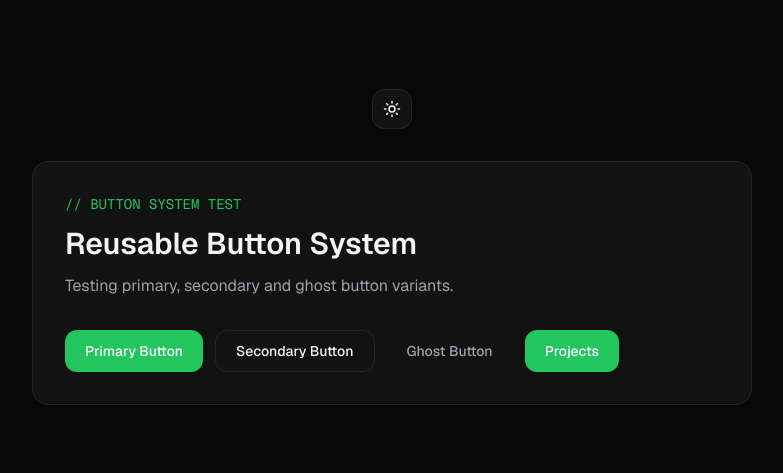
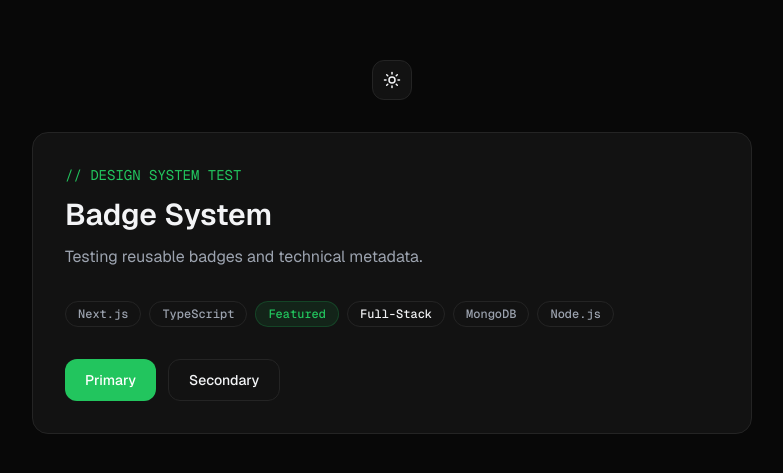
Before and after one commit to ayushjha12310/ayushjha-portfolio, a Next.js app: page / in a window 1280 px wide. Shown: the part 153-626 px from the top of the page, without its empty margins (248-1031 px from the left). Built offline with nearby package versions, Linux system fonts and the light colour scheme.

Commit message:
feat: add reusable badge system

```diff
--- a/src/app/page.tsx
+++ b/src/app/page.tsx
@@ -1,5 +1,6 @@
+import Badge from "@/components/ui/Badge";
+import Button from "@/components/ui/Button";
 import ThemeToggle from "@/components/ui/ThemeToggle";
-import Button from "@/components/ui/Button";
 
 export default function Home() {
   return (
@@ -9,33 +10,44 @@ export default function Home() {
         <ThemeToggle />
 
         <div className="w-full rounded-2xl border border-border bg-card p-8">
+
           <p className="font-mono text-sm text-accent">
-            // BUTTON SYSTEM TEST
+            // DESIGN SYSTEM TEST
           </p>
 
           <h1 className="mt-3 text-3xl font-semibold">
-            Reusable Button System
+            Badge System
           </h1>
 
           <p className="mt-3 text-muted">
-            Testing primary, secondary and ghost button variants.
+            Testing reusable badges and technical metadata.
           </p>
+
+          <div className="mt-8 flex flex-wrap gap-2">
+            <Badge>Next.js</Badge>
+
+            <Badge>TypeScript</Badge>
+
+            <Badge variant="accent">
+              Featured
+            </Badge>
+
+            <Badge variant="outline">
+              Full-Stack
+            </Badge>
+
+            <Badge>MongoDB</Badge>
+
+            <Badge>Node.js</Badge>
+          </div>
 
           <div className="mt-8 flex flex-wrap gap-3">
             <Button>
-              Primary Button
+              Primary
             </Button>
 
             <Button variant="secondary">
-              Secondary Button
-            </Button>
-
-            <Button variant="ghost">
-              Ghost Button
-            </Button>
-
-            <Button href="/projects">
-              Projects
+              Secondary
             </Button>
           </div>
 
--- /dev/null
+++ b/src/components/ui/Badge.tsx
@@ -0,0 +1,55 @@
+import { cn } from "@/lib/utils";
+
+type BadgeVariant = "default" | "accent" | "outline";
+
+interface BadgeProps {
+  children: React.ReactNode;
+  variant?: BadgeVariant;
+  className?: string;
+}
+
+export default function Badge({
+  children,
+  variant = "default",
+  className,
+}: BadgeProps) {
+  const variants = {
+    default: `
+      border border-border
+      bg-card
+      text-muted
+    `,
+
+    accent: `
+      border border-accent/20
+      bg-accent/10
+      text-accent
+    `,
+
+    outline: `
+      border border-border
+      bg-transparent
+      text-foreground
+    `,
+  };
+
+  return (
+    <span
+      className={cn(
+        `
+          inline-flex items-center
+          rounded-full
+          px-3 py-1
+          font-mono
+          text-xs
+          font-medium
+          whitespace-nowrap
+        `,
+        variants[variant],
+        className
+      )}
+    >
+      {children}
+    </span>
+  );
+}
```
